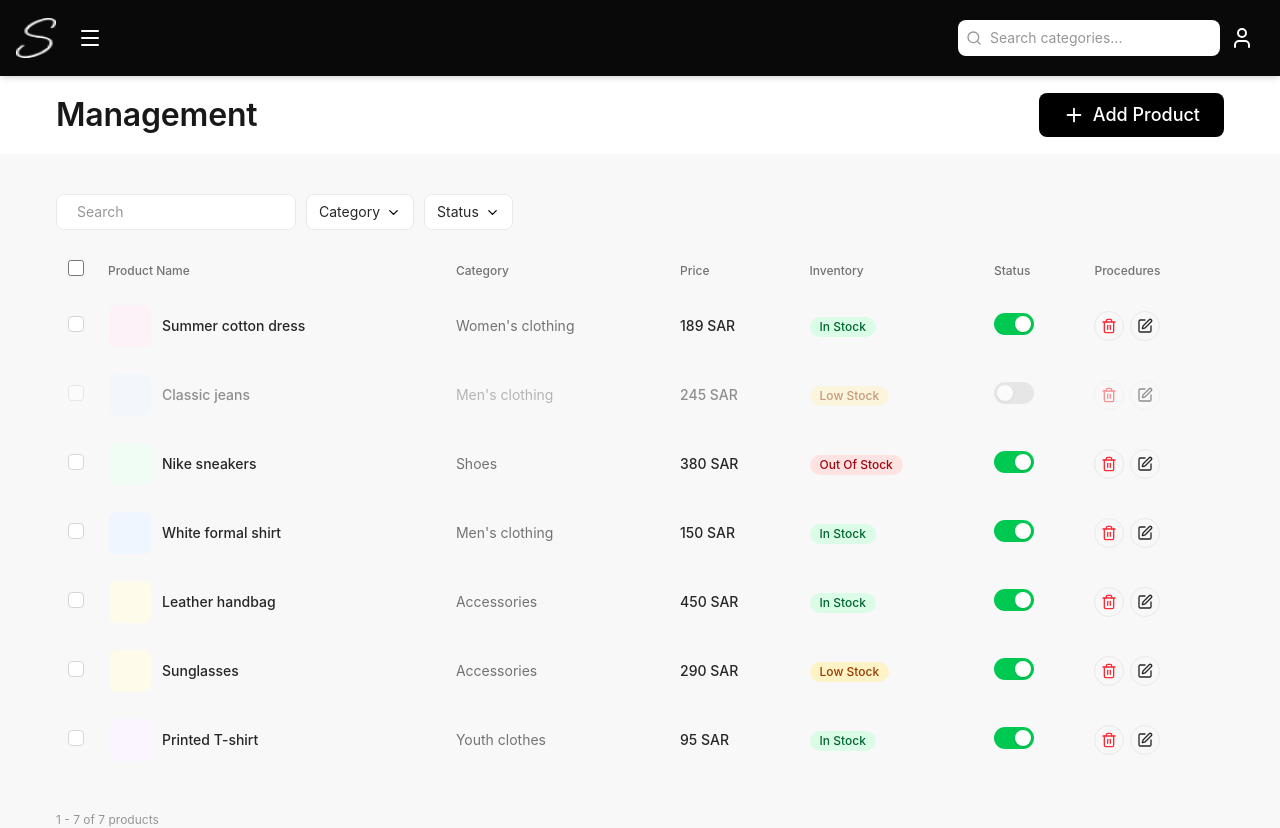
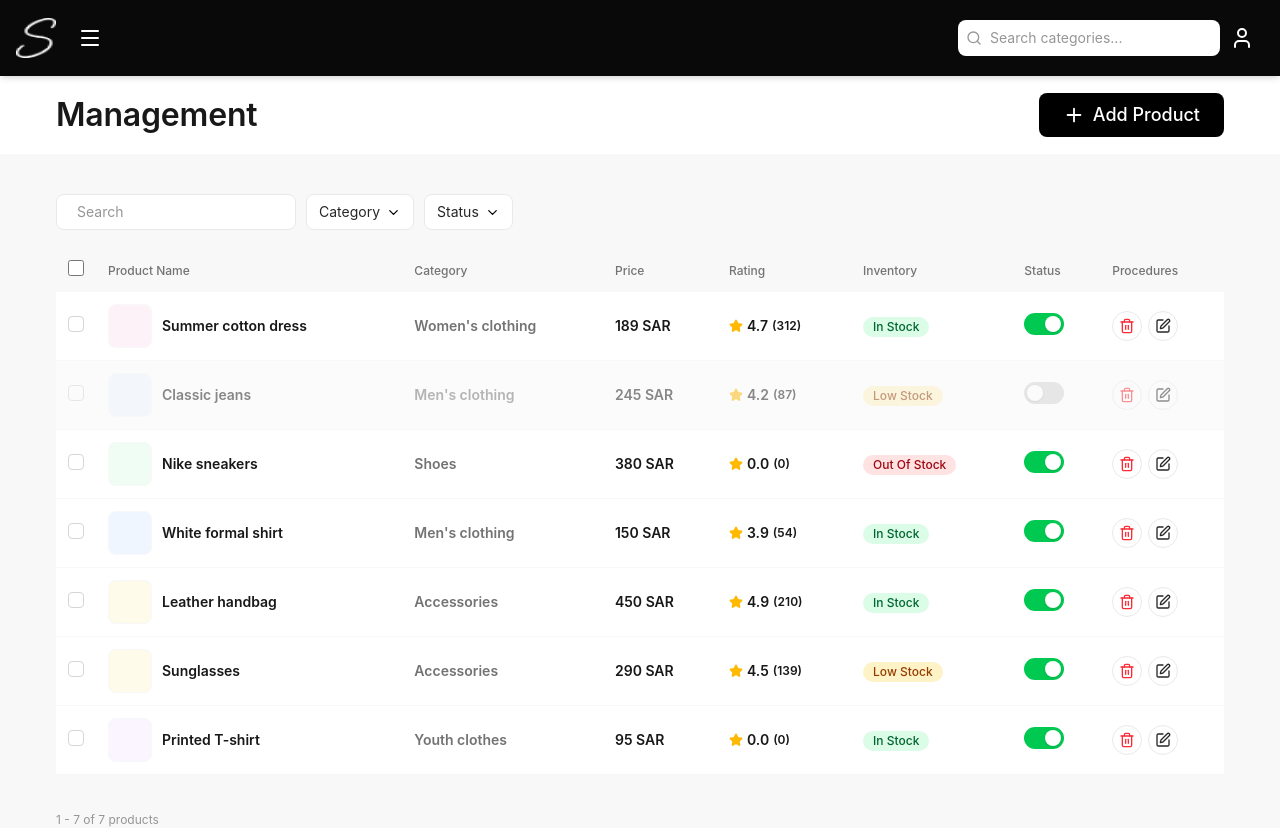
Before and after one commit to aloll0/S-Collect, a React (Vite) app in the folder Client/: page /management in a window 1280 px wide. Built offline with nearby package versions, Linux system fonts and the light colour scheme.

Commit message:
feat: implement management table features with multi-language support and batch product actions

```diff
--- a/Client/src/App.tsx
+++ b/Client/src/App.tsx
@@ -3,6 +3,7 @@ import AppLayout from './pages/AppLayout.js';
 import Dashboard from './pages/Dashboard.js';
 import Inventory from './pages/Inventory';
 import Settings from './pages/Settings.js';
+import AccountSettings from './pages/AccountSettings.js';
 import Management from './pages/Mangement.js';
 import AddProduct from './pages/AddProduct.js';
 import { Toaster } from 'react-hot-toast';
@@ -33,6 +34,7 @@ function App() {
           <Route index element={<Dashboard />} />
           <Route path="/inventory" element={<Inventory />} />
           <Route path="/settings" element={<Settings />} />
+          <Route path="/account-settings" element={<AccountSettings />} />
           <Route path="/management" element={<Management />} />
           <Route path="/add-product" element={<AddProduct />} />
           <Route path="/product-details" element={<ProductDetails />} />
--- a/Client/src/features/mangement/ManagementTable.tsx
+++ b/Client/src/features/mangement/ManagementTable.tsx
@@ -94,6 +94,7 @@ export default function ProductTable() {
     t('managementTable.productName'),
     t('managementTable.category'),
     t('managementTable.price'),
+    t('managementTable.rating'),
     t('managementTable.inventory'),
     t('managementTable.status'),
     t('managementTable.procedures'),
@@ -127,7 +128,7 @@ export default function ProductTable() {
       </div>
 
       <div className="w-full overflow-x-auto">
-        <table className="w-full border-collapse text-sm">
+        <table className="w-full border-collapse text-sm bg-gray-100">
           <thead>
             <tr>
               {/* Replaced text-left with text-start for RTL support */}
@@ -154,7 +155,7 @@ export default function ProductTable() {
           <tbody>
             {paginatedProducts.length === 0 ? (
               <tr>
-                <td colSpan={7} className="text-center py-10 text-gray-400">
+                <td colSpan={8} className="text-center py-10 text-gray-400">
                   <i
                     className="ti ti-package-off text-2xl block mb-2"
                     aria-hidden="true"
--- a/Client/src/features/mangement/ProductRow.tsx
+++ b/Client/src/features/mangement/ProductRow.tsx
@@ -1,5 +1,5 @@
 import { useTranslation } from 'react-i18next';
-import { SquarePen, Trash, Check } from 'lucide-react';
+import { SquarePen, Trash, Check, Star } from 'lucide-react';
 import Toggle from './Toggle';
 import StatusBadge from './StatusBadge';
 import { showDeleteConfirmation } from './deleteConfirmation';
@@ -65,11 +65,10 @@ export default function ProductRow({
 
   return (
     <tr
-      className={`transition-all ${!product.enabled ? 'opacity-50' : ''} ${
-        selected
-          ? 'bg-gray-50 hover:bg-gray-50 shadow-[inset_3px_0_0_0_#111827]'
-          : 'hover:bg-gray-50'
-      }`}
+      className={`transition-all bg-white ${!product.enabled ? 'opacity-50' : ''} ${selected
+        ? 'hover:bg-gray-50 shadow-[inset_3px_0_0_0_#111827]'
+        : 'hover:bg-gray-50'
+        }`}
     >
       <td className="px-3 py-3 border-b border-gray-100 text-start">
         <label className="inline-flex items-center justify-center w-4 h-4 cursor-pointer">
@@ -101,20 +100,33 @@ export default function ProductRow({
               aria-hidden="true"
             />
           </div>
-          <span className="font-medium">{product.name}</span>
+          <span className="font-semibold text-gray-900">{product.name}</span>
         </div>
       </td>
 
-      <td className="px-3 py-3 border-b border-gray-100 text-gray-500">
+      <td className="px-3 py-3 border-b border-gray-100 font-semibold text-gray-500">
         {t(`managementTable.categories.${product.category}`)}
       </td>
 
-      <td className="px-3 py-3 border-b border-gray-100 font-medium">
+      <td className="px-3 py-3 border-b border-gray-100 font-semibold text-gray-900">
         {product.price} {t('dashboardMetrics.unit.sar')}
       </td>
 
       <td className="px-3 py-3 border-b border-gray-100">
+        <div className="flex items-center gap-1">
+          <Star size={14} className="fill-amber-400 text-amber-400" />
+          <span className="font-semibold text-gray-900">
+            {product.rating != null ? product.rating.toFixed(1) : '—'}
+          </span>
+          <span className="font-semibold text-gray-900 text-xs">
+            {product.ratingCount != null ? `(${product.ratingCount})` : ''}
+          </span>
+        </div>
+      </td>
+
+      <td className="px-3 py-3 border-b border-gray-100">
         <StatusBadge status={product.status} />
+
       </td>
 
       <td className="px-3 py-3 border-b border-gray-100">
--- a/Client/src/features/mangement/constant.ts
+++ b/Client/src/features/mangement/constant.ts
@@ -6,6 +6,8 @@ export const INITIAL_PRODUCTS: Product[] = [
     name: 'Summer cotton dress',
     category: "Women's clothing",
     price: 189,
+    rating: 4.7,
+    ratingCount: 312,
     status: 'In Stock',
     enabled: true,
     icon: 'ti-dress',
@@ -15,6 +17,8 @@ export const INITIAL_PRODUCTS: Product[] = [
     name: 'Classic jeans',
     category: "Men's clothing",
     price: 245,
+    rating: 4.2,
+    ratingCount: 87,
     status: 'Low Stock',
     enabled: false,
     icon: 'ti-shirt',
@@ -24,6 +28,8 @@ export const INITIAL_PRODUCTS: Product[] = [
     name: 'Nike sneakers',
     category: 'Shoes',
     price: 380,
+    rating: 0,
+    ratingCount: 0,
     status: 'Out Of Stock',
     enabled: true,
     icon: 'ti-shoe',
@@ -33,6 +39,8 @@ export const INITIAL_PRODUCTS: Product[] = [
     name: 'White formal shirt',
     category: "Men's clothing",
     price: 150,
+    rating: 3.9,
+    ratingCount: 54,
     status: 'In Stock',
     enabled: true,
     icon: 'ti-shirt',
@@ -42,6 +50,8 @@ export const INITIAL_PRODUCTS: Product[] = [
     name: 'Leather handbag',
     category: 'Accessories',
     price: 450,
+    rating: 4.9,
+    ratingCount: 210,
     status: 'In Stock',
     enabled: true,
     icon: 'ti-briefcase',
@@ -51,6 +61,8 @@ export const INITIAL_PRODUCTS: Product[] = [
     name: 'Sunglasses',
     category: 'Accessories',
     price: 290,
+    rating: 4.5,
+    ratingCount: 139,
     status: 'Low Stock',
     enabled: true,
     icon: 'ti-eyeglass',
@@ -60,6 +72,8 @@ export const INITIAL_PRODUCTS: Product[] = [
     name: 'Printed T-shirt',
     category: 'Youth clothes',
     price: 95,
+    rating: 0,
+    ratingCount: 0,
     status: 'In Stock',
     enabled: true,
     icon: 'ti-shirt',
--- a/Client/src/features/mangement/mangement.d.ts
+++ b/Client/src/features/mangement/mangement.d.ts
@@ -6,6 +6,8 @@ export interface Product {
   name: string;
   category: string;
   price: number;
+  rating: number;
+  ratingCount: number;
   status: ProductStatus;
   enabled: boolean;
   icon: string;
--- a/Client/src/locales/ar/translation.json
+++ b/Client/src/locales/ar/translation.json
@@ -21,6 +21,7 @@
       "inventory": "المخزون",
       "incomingOrders": "الطلبات الواردة",
       "settings": "ملف المتجر",
+      "accountSettings": "إعدادات الحساب",
       "orders": "الطلبات",
       "logout": "تسجيل الخروج",
       "cancel": "إلغاء",
@@ -453,6 +454,7 @@
     "productName": "اسم المنتج",
     "category": "الفئة",
     "price": "السعر",
+    "rating": "التقييم",
     "inventory": "المخزون",
     "status": "الحالة",
     "procedures": "الإجراءات",
--- a/Client/src/locales/en/translation.json
+++ b/Client/src/locales/en/translation.json
@@ -22,6 +22,7 @@
       "inventory": "Inventory",
       "incomingOrders": "Incoming Orders",
       "settings": "Store Profile",
+      "accountSettings": "Account Settings",
       "logout": "Logout",
       "cancel": "Cancel",
       "signOut": "Sign Out",
@@ -452,6 +453,7 @@
     "productName": "Product Name",
     "category": "Category",
     "price": "Price",
+    "rating": "Rating",
     "inventory": "Inventory",
     "status": "Status",
     "procedures": "Procedures",
--- /dev/null
+++ b/Client/src/pages/AccountSettings.tsx
@@ -0,0 +1,70 @@
+'use client';
+
+import { useMemo, useState } from 'react';
+import { useTranslation } from 'react-i18next';
+import { ChevronsRight } from 'lucide-react';
+
+import { AccountSettingsForm } from '../features/settings/AccountSettingsForm';
+import { SuccessToast } from '../features/settings/shared';
+import type {
+  AccountSettingsData,
+  PasswordData,
+} from '../features/settings/types';
+
+interface AccountSettingsPageProps {
+  initialAccountSettings?: Partial<AccountSettingsData>;
+  onAccountSettingsSave?: (
+    data: AccountSettingsData & PasswordData
+  ) => Promise<void>;
+}
+
+const defaultAccountSettings: AccountSettingsData = {
+  firstName: '',
+  lastName: '',
+  email: '',
+  phoneNumber: '',
+};
+
+export default function AccountSettingsPage({
+  initialAccountSettings,
+  onAccountSettingsSave = async () => undefined,
+}: AccountSettingsPageProps) {
+  const { t } = useTranslation();
+  const [toast, setToast] = useState<string | null>(null);
+
+  const accountData = useMemo(
+    () => ({ ...defaultAccountSettings, ...initialAccountSettings }),
+    [initialAccountSettings]
+  );
+
+  return (
+    <div className="settings-page-enter min-h-screen bg-gray-100">
+      {toast && <SuccessToast message={toast} onClose={() => setToast(null)} />}
+
+      <div className="bg-white border-b border-gray-200 p-4 md:px-8 md:py-3">
+        <h1 className="text-2xl font-semibold text-[#090909]">
+          {t('settings.accountSettings')}
+        </h1>
+        <nav className="mt-3 text-sm flex items-center gap-1">
+          <span className="text-[#090909]">{t('settings.accountSettings')}</span>
+          <span className="mx-0.5 text-[#737373]">
+            <ChevronsRight size={16} />
+          </span>
+          <span className="text-[#737373]">
+            {t('settings.account.personalInformation')}
+          </span>
+        </nav>
+      </div>
+
+      <div className="settings-surface-enter settings-stagger-1 p-4 md:px-8 md:py-7 max-w-[720px]">
+        <AccountSettingsForm
+          initialData={accountData}
+          onSave={onAccountSettingsSave}
+          onSuccess={() =>
+            setToast(t('settings.toast.accountSettingsSaved'))
+          }
+        />
+      </div>
+    </div>
+  );
+}
```
Also changed, not shown: Client/src/components/ui/Sidebar.tsx (+11 -10 lines), 1 other file (tests, documents, lock files or other folders).
